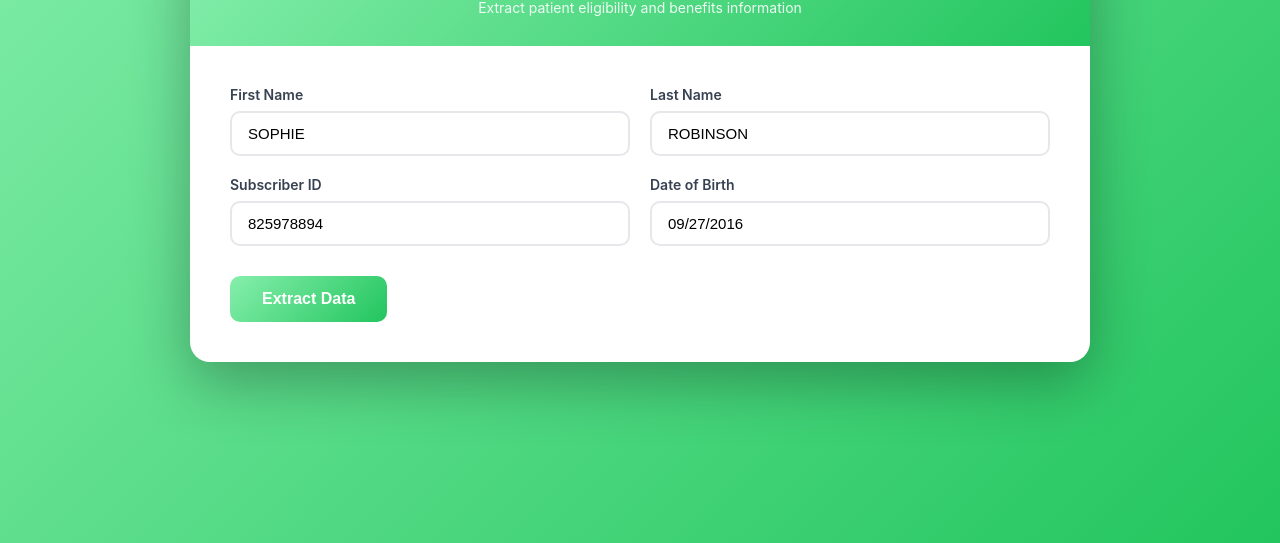
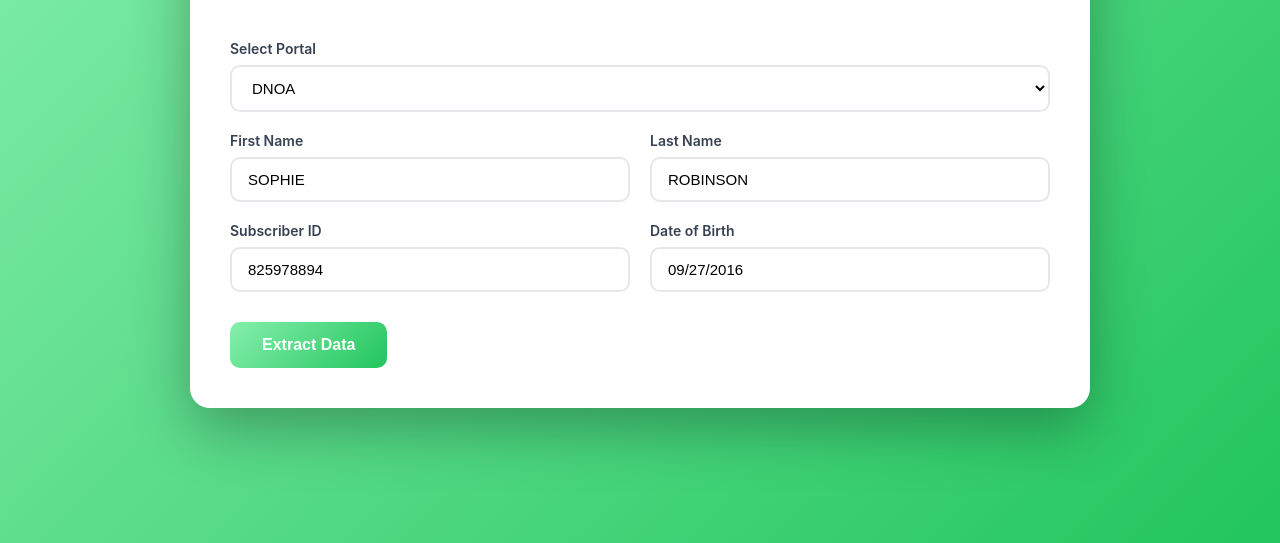
Before and after one commit to fred1433/dnoa-portal-web, a website: page public/index.html in a window 1280 px wide. Shown: the part 257-800 px from the top of the page. Drawn offline with Linux system fonts and the light colour scheme.

Commit message:
🚀 Add DentaQuest portal support to web interface

```diff
--- a/public/index.html
+++ b/public/index.html
@@ -82,10 +82,20 @@
             transition: all 0.3s;
         }
 
-        input:focus {
+        input:focus, select:focus {
             outline: none;
             border-color: #22c55e;
             box-shadow: 0 0 0 3px rgba(34, 197, 94, 0.1);
+        }
+
+        select {
+            padding: 12px 16px;
+            border: 2px solid #e5e7eb;
+            border-radius: 10px;
+            font-size: 15px;
+            transition: all 0.3s;
+            background: white;
+            cursor: pointer;
         }
 
         .btn {
@@ -278,13 +288,21 @@
 <body>
     <div class="container">
         <div class="header">
-            <h1>🦷 DNOA Portal Data Extractor</h1>
-            <p>Extract patient eligibility and benefits information</p>
+            <h1>🦷 Dental Portal Data Extractor</h1>
+            <p>Extract patient eligibility and benefits information from DNOA & DentaQuest</p>
         </div>
 
         <div class="content">
             <form id="extractForm">
                 <div class="form-grid">
+                    <div class="form-group full-width">
+                        <label for="portal">Select Portal</label>
+                        <select id="portal" name="portal" required>
+                            <option value="DNOA">DNOA</option>
+                            <option value="DentaQuest">DentaQuest</option>
+                        </select>
+                    </div>
+
                     <div class="form-group">
                         <label for="firstName">First Name</label>
                         <input type="text" id="firstName" name="firstName" required placeholder="SOPHIE">
```
Also changed, not shown: server.js (+10 -3 lines).
